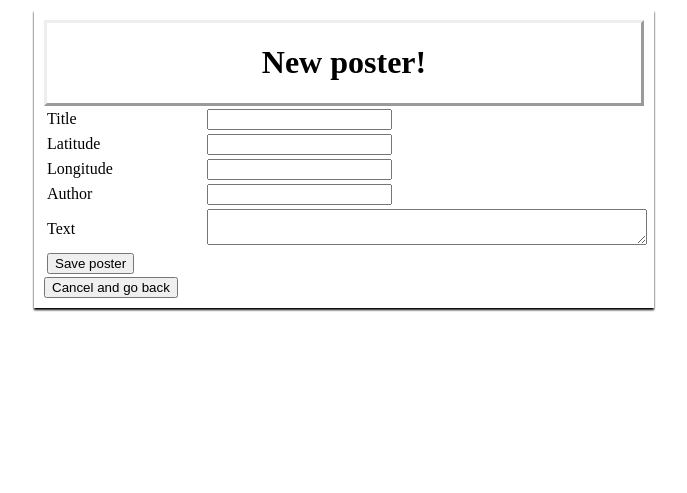
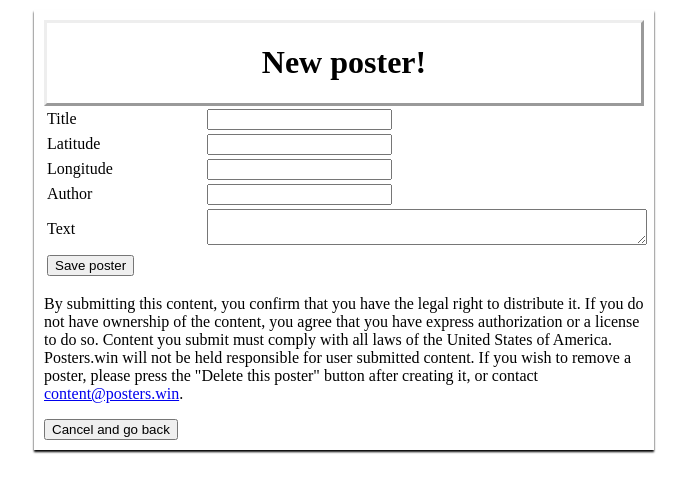
Before and after one commit to bmintz/posters, a Flask app: page /create in a window 1280 px wide. Shown: the top 493 px of the page, without its empty margins (296-983 px from the left). Run offline with Flask 2, Linux system fonts and the light colour scheme.

Commit message:
/create: add content copyright warning

```diff
--- a/templates/create.html
+++ b/templates/create.html
@@ -24,9 +24,20 @@
 				<td><label for="text">Text</label></td>
 				<td><textarea name="text"></textarea></td>
 			<tr>
+			</tr>
+			<tr>
 				<td colspan="2"><input type="submit" value="Save poster"></td>
 			</tr>
 		</table>
+		<p>
+			<!-- The Coding Den made me do it -->
+			By submitting this content, you confirm that you have the legal right to distribute it.
+			If you do not have ownership of the content, you agree that you have express authorization or a license to do so.
+			Content you submit must comply with all laws of the United States of America.
+			Posters.win will not be held responsible for user submitted content.
+			If you wish to remove a poster, please press the "Delete this poster" button after creating it,
+			or contact <a href="mailto:content@posters.win">content@posters.win</a>.
+		</p>
 	</form>
 	{% import 'buttons.html' as buttons %}
 	{{ buttons.cancel() }}
```
